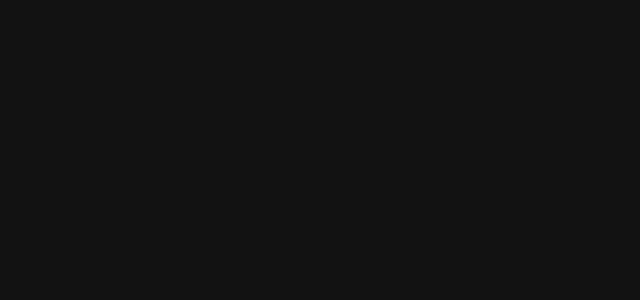
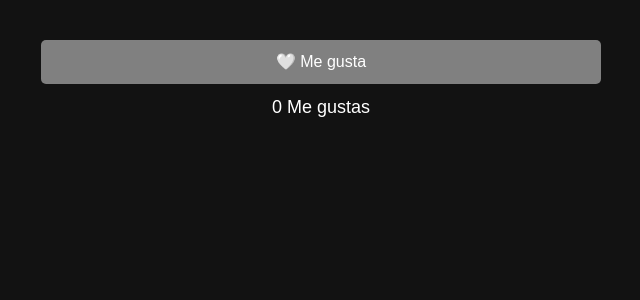
Before and after one commit to Kenneth2804/Reactfb, a React (Create React App) app: page /like in a window 1280 px wide. Before the commit this address had no page. Shown: the top 300 px of the page, without its empty margins (319-959 px from the left). Built offline with nearby package versions, Linux system fonts and the light colour scheme.

Commit message:
Like Button

```diff
--- a/src/App.js
+++ b/src/App.js
@@ -29,6 +29,7 @@
 import Paginado from './components/Paginado';
 import Formulario from './components/Formulario';
 import StarRating from './components/StarRating';
+import LikeButton from './components/LikeButton';
 
 function App() {
   return (
@@ -38,6 +39,7 @@
 
         <Route path='/' element={<Paint />} />
         <Route path='/star' element={<StarRating />} />
+        <Route path='/like' element={<LikeButton />} />
         <Route path='/form' element={<Formulario />} />
         <Route path='/a' element={<Ahorcado />} />
         <Route path='/pa' element={<Paginado />} />
--- /dev/null
+++ b/src/components/LikeButton.jsx
@@ -0,0 +1,39 @@
+import React,{useState} from 'react'
+
+export default function LikeButton() {
+
+    const [liked, setLiked] = useState(false);
+    const [likesCount, setLikesCount] = useState(0);
+
+    const handleLike = () => {
+    setLiked(!liked);
+    setLikesCount(likesCount + (liked ? -1 : 1));
+      };
+
+
+
+  return (
+    <div style={{ textAlign: 'center', marginTop: '20px' }}>
+    <button
+      onClick={handleLike}
+      style={{
+        backgroundColor: liked ? 'red' : 'gray',
+        color: 'white',
+        padding: '10px 20px',
+        fontSize: '16px',
+        border: 'none',
+        borderRadius: '5px',
+        cursor: 'pointer',
+      }}
+    >
+      {liked ? '❤️ Me gusta' : '🤍 Me gusta'}
+    </button>
+
+    <p style={{ fontSize: '18px', marginTop: '10px', color:'white' }}>
+        {likesCount} {likesCount === 1 ? 'Me gusta' : 'Me gustas'}
+      </p>
+
+
+    </div>
+  )
+}
```
